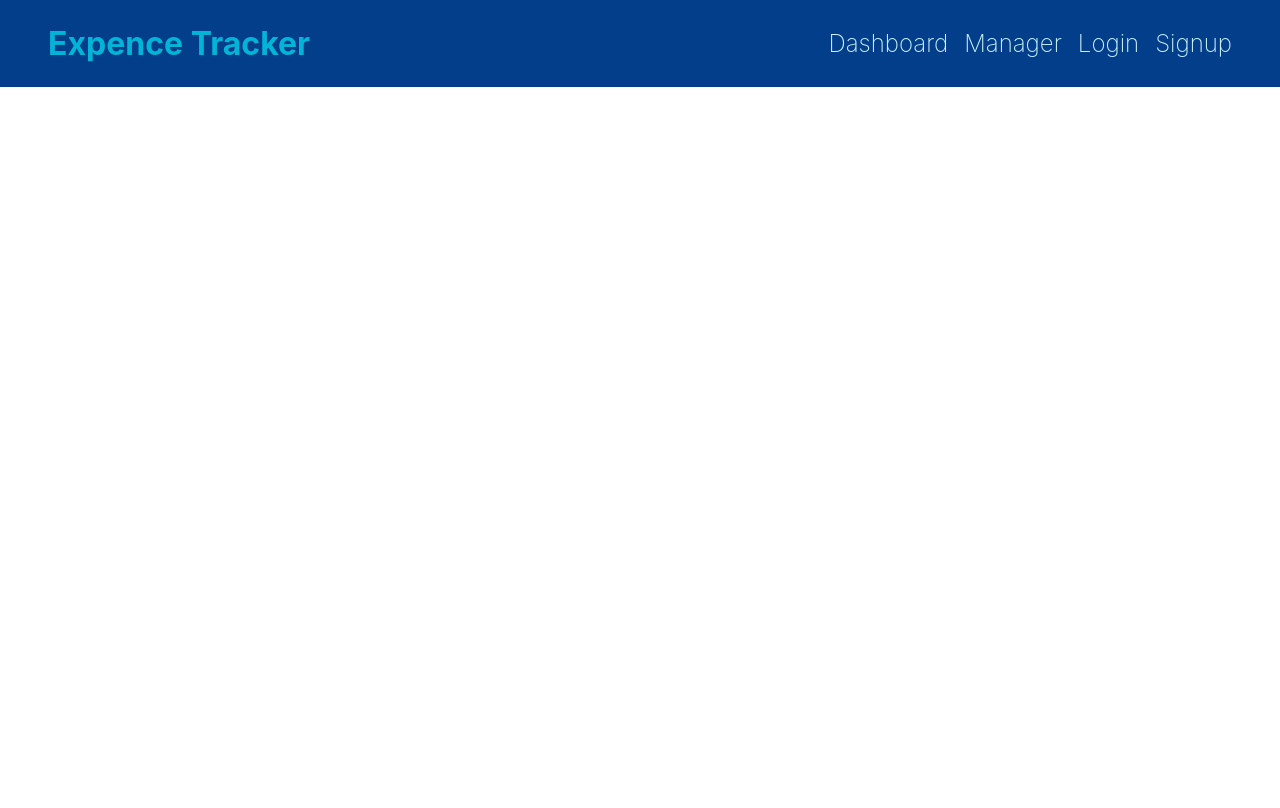
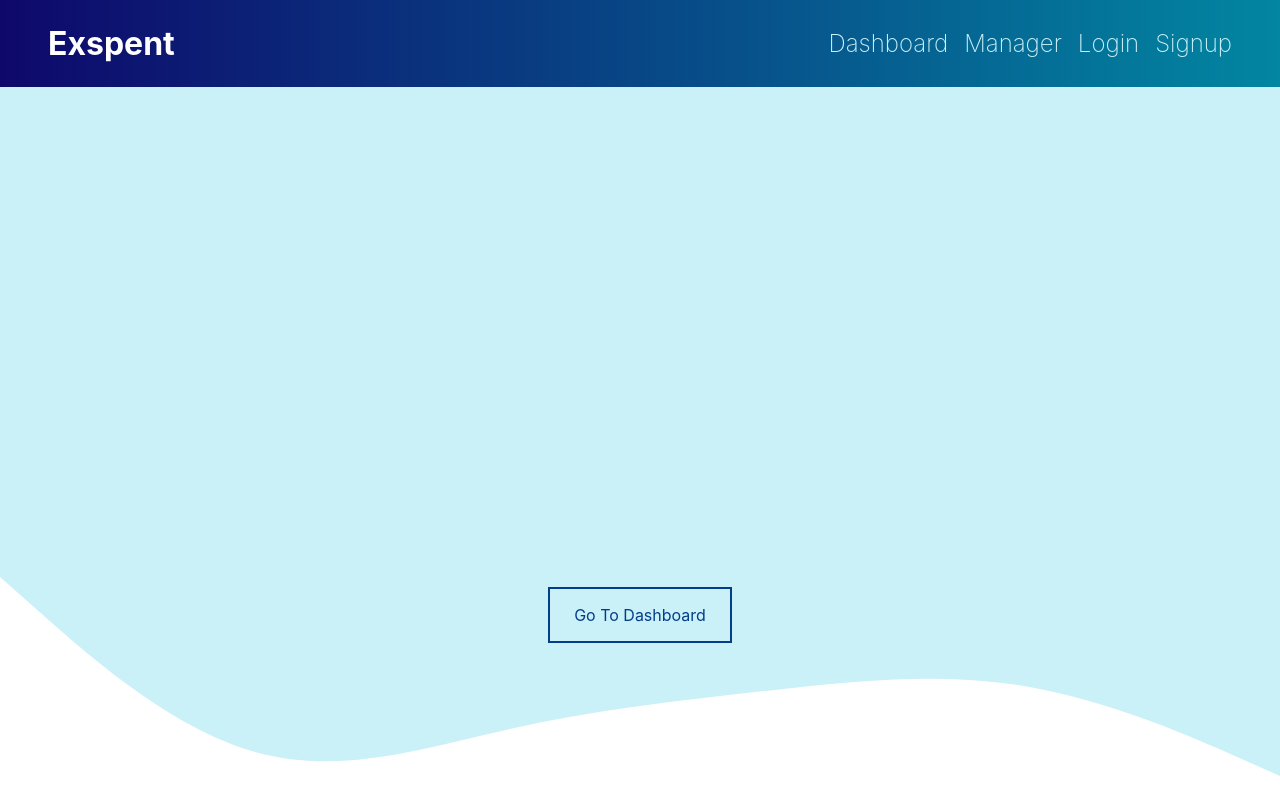
Before and after one commit to Nishantmishra1221/Expence-Tracking-MERN, a React (Vite) app: page / in a window 1280 px wide. Built offline with nearby package versions, Linux system fonts and the light colour scheme.

Commit message:
landing-page-background & button

```diff
--- a/src/App.jsx
+++ b/src/App.jsx
@@ -1,9 +1,15 @@
 import React from "react";
 import "./App.css";
 import Navbar from "./components/Navbar.jsx";
+import Lander from "./pages/Lander.jsx";
 
 const App = () => {
-  return <Navbar />;
+  return (
+    <>
+      <Navbar />
+      <Lander />
+    </>
+  );
 };
 
 export default App;
--- /dev/null
+++ b/src/components/LanderBackground.jsx
@@ -0,0 +1,19 @@
+import React from "react";
+import styles from "../styles/Background.module.css";
+const LanderBackground = () => {
+  return (
+    <div className={styles.background}>
+      <div className={styles.lander}></div>
+      <svg
+        xmlns="http://www.w3.org/2000/svg"
+        viewBox="0 0 1440 320">
+        <path
+          fill="#caf0f8"
+          fillOpacity="1"
+          d="M0,64L48,106.7C96,149,192,235,288,261.3C384,288,480,256,576,234.7C672,213,768,203,864,192C960,181,1056,171,1152,186.7C1248,203,1344,245,1392,266.7L1440,288L1440,0L1392,0C1344,0,1248,0,1152,0C1056,0,960,0,864,0C768,0,672,0,576,0C480,0,384,0,288,0C192,0,96,0,48,0L0,0Z"></path>
+      </svg>
+    </div>
+  );
+};
+
+export default LanderBackground;
--- a/src/components/Navbar.jsx
+++ b/src/components/Navbar.jsx
@@ -27,7 +27,7 @@ const Navbar = () => {
           className={styles.close}>
           X
         </span>
-        <h1>Expence Tracker</h1>
+        <h1>Exspent</h1>
         <ul className={styles.navbarList}>
           <li>
             <a href="/dashboard">Dashboard</a>
@@ -50,7 +50,7 @@ const Navbar = () => {
           src="/menu.png"
           className={styles.hamburger_bar}
         />
-        <h2>Expence Tracker</h2>
+        <h2>Exspent</h2>
       </div>
     </>
   );
--- /dev/null
+++ b/src/pages/Lander.jsx
@@ -0,0 +1,14 @@
+import React from "react";
+import LanderBackground from "../components/LanderBackground";
+import styles from "../styles/Lander.module.css";
+
+const Lander = () => {
+  return (
+    <>
+      <LanderBackground />
+      <button className={styles.landerButton}>Go To Dashboard</button>
+    </>
+  );
+};
+
+export default Lander;
--- /dev/null
+++ b/src/styles/Background.module.css
@@ -0,0 +1,23 @@
+.lander {
+  background-color: #caf0f8;
+  height: 65vh;
+}
+.background {
+  position: absolute;
+  top: 0;
+  width: 100%;
+  height: 100vh;
+  z-index: -1;
+}
+
+@media (max-width: 768px) {
+  .lander {
+    height: 70vh;
+  }
+}
+
+@media (max-width: 480px) {
+  .lander {
+    height: 75vh;
+  }
+}
--- /dev/null
+++ b/src/styles/Lander.module.css
@@ -0,0 +1,30 @@
+.landerButton {
+  align-self: center;
+  padding: 1rem 1.5rem;
+  border-radius: 0rem;
+  border: none;
+  background-color: #caf0f8;
+  color: #023e8a;
+  font-size: 1rem;
+  border: 2px solid #023e8a;
+  font-family: "Inter", sans-serif;
+  cursor: pointer;
+  margin-top: min(500px,95vw);
+}
+.landerButton:hover {
+  background-color: #023e8a;
+  color: #caf0f8;
+  border: 2px solid #caf0f8;
+}
+
+@media (max-width: 1000px) {
+  .landerButton {
+    margin-top: min(400px,95vw);
+  }
+}
+
+@media (max-width: 400px) {
+  .landerButton {
+   padding: 0.5rem 1rem;
+  }
+}
--- a/src/styles/Navbar.module.css
+++ b/src/styles/Navbar.module.css
@@ -1,5 +1,10 @@
 .navbar {
-  background-color: #023e8a;
+  background: rgb(14, 8, 107);
+  background: linear-gradient(
+    90deg,
+    rgba(14, 8, 107, 1) 0%,
+    rgba(2, 134, 161, 1) 100%
+  );
   display: flex;
   justify-content: space-between;
   align-items: center;
@@ -17,7 +22,7 @@
 }
 
 .navbar h1 {
-  color: #00b4d8;
+  color: #ffffff;
 }
 .hamburger h2 {
   display: none;
```
Also changed, not shown: src/App.css (line endings or trailing spaces).
